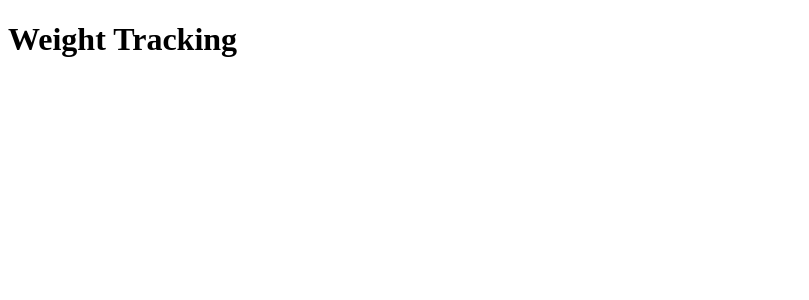
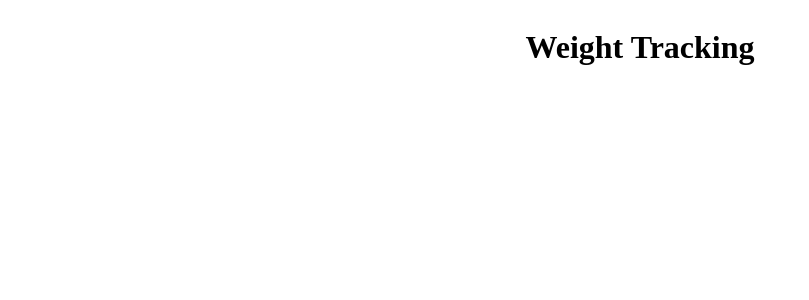
Before and after one commit to Floresj4/weight-tracking, an Angular app in the folder weight-tracking-ui/: page / in a window 1280 px wide. Shown: the top 300 px of the page, without its empty margins (0-809 px from the left). Built offline with nearby package versions, Linux system fonts and the light colour scheme.

Commit message:
style the header

```diff
--- a/weight-tracking-ui/src/app/component/header/header.scss
+++ b/weight-tracking-ui/src/app/component/header/header.scss
@@ -0,0 +1,5 @@
+header {
+    display: flex;
+    flex-direction: column;
+    align-items: center;
+}
```
